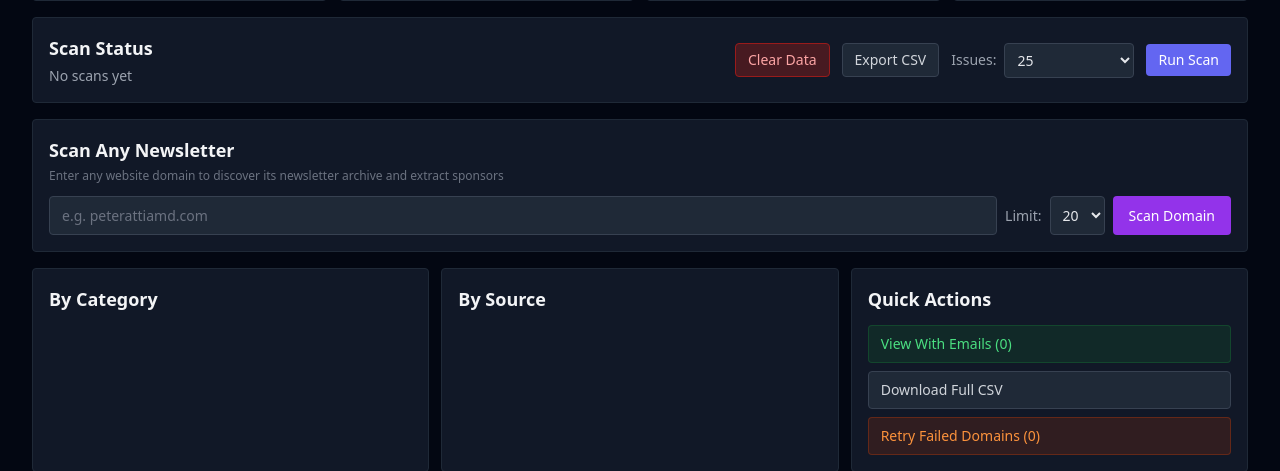
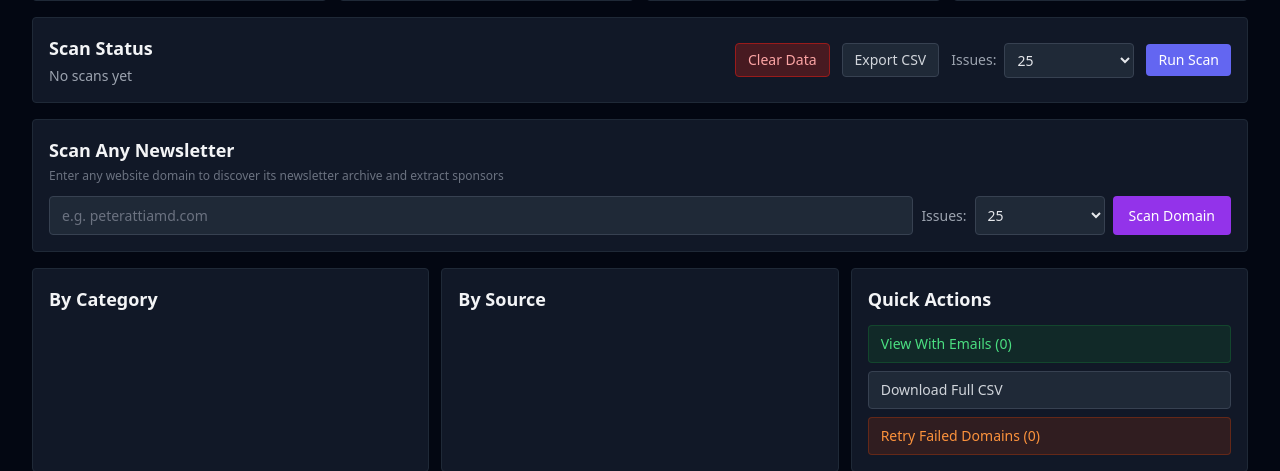
Before and after one commit to robjamessol/scraper, a FastAPI app: page / in a window 1280 px wide. Shown: the part 158-629 px from the top of the page. Run offline with FastAPI, Linux system fonts and the light colour scheme; some libraries are stand-ins or nearby versions.

Commit message:
Unify domain scan and main scan issue limit dropdowns
The "Scan Any Newsletter" section had a separate "Limit" dropdown with
different options (5/10/20/50) from the main "Issues" dropdown. Now both
use the same label ("Issues:") and the same options (5/10/25/50/100/365/All),
and the backend properly handles "All" (no limit) for domain scans.

https://claude.ai/code/session_011JWFihPsn8zS225tVJbnrg

```diff
--- a/src/web/app.py
+++ b/src/web/app.py
@@ -976,7 +976,7 @@ async def api_scan_domain(
 
     data = await request.json()
     domain = data.get("domain", "").strip()
-    limit = data.get("limit", 20)
+    limit = data.get("limit") or None
 
     if not domain:
         raise HTTPException(400, detail="Domain is required")
@@ -997,7 +997,7 @@ async def api_scan_domain(
     }
 
 
-def run_domain_scan(domain: str, limit: int = 20):
+def run_domain_scan(domain: str, limit: int = None):
     """
     Run a generic domain scan using GenericNewsletterScraper.
 
--- a/src/web/templates/dashboard.html
+++ b/src/web/templates/dashboard.html
@@ -125,12 +125,15 @@
                class="flex-1 border border-gray-700 rounded px-3 py-2 text-sm bg-gray-800 text-gray-200 placeholder-gray-500 focus:border-indigo-500 focus:outline-none"
                onkeydown="if(event.key==='Enter')scanDomain()">
         <div class="flex items-center space-x-2">
-            <label class="text-sm text-gray-400">Limit:</label>
+            <label class="text-sm text-gray-400">Issues:</label>
             <select id="domainLimit" class="border border-gray-700 rounded px-2 py-2 text-sm bg-gray-800 text-gray-200">
-                <option value="5">5</option>
+                <option value="5">5 (Quick Test)</option>
                 <option value="10">10</option>
-                <option value="20" selected>20</option>
+                <option value="25" selected>25</option>
                 <option value="50">50</option>
+                <option value="100">100</option>
+                <option value="365">365 (Full Year)</option>
+                <option value="">All (Slow)</option>
             </select>
         </div>
         <button onclick="scanDomain()"
@@ -379,16 +382,20 @@
             return;
         }
 
-        const limit = parseInt(document.getElementById('domainLimit').value) || 20;
+        const limitValue = document.getElementById('domainLimit').value;
+        const limit = limitValue ? parseInt(limitValue) : null;
+        const limitText = limit ? `${limit} issues` : 'all issues';
         const btn = document.getElementById('domainScanBtn');
         btn.disabled = true;
         btn.textContent = 'Starting...';
 
         try {
+            const body = {domain: domain};
+            if (limit) body.limit = limit;
             const response = await fetch('/api/scan-domain', {
                 method: 'POST',
                 headers: {'Content-Type': 'application/json'},
-                body: JSON.stringify({domain: domain, limit: limit}),
+                body: JSON.stringify(body),
             });
 
             const data = await response.json();
```
